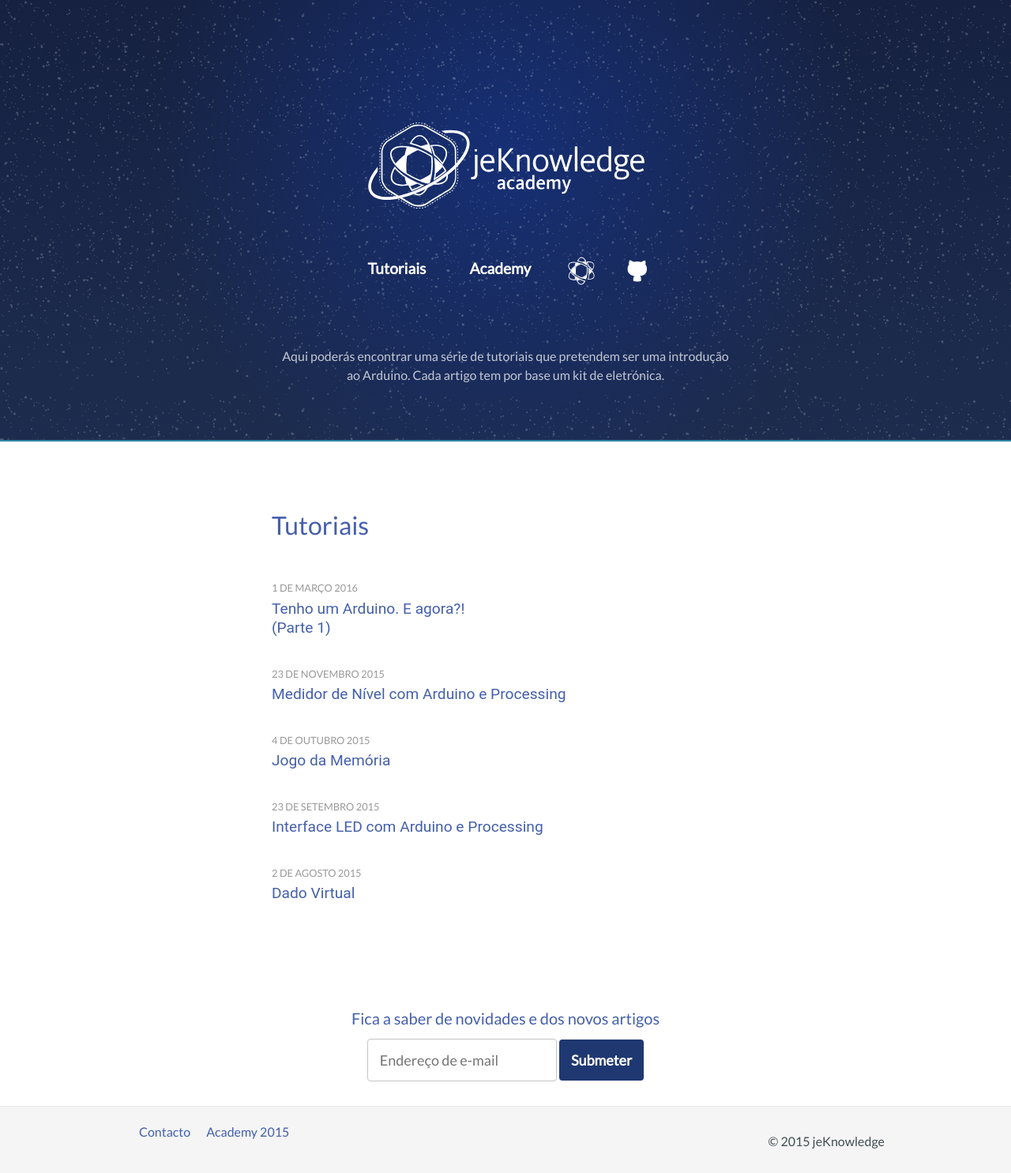
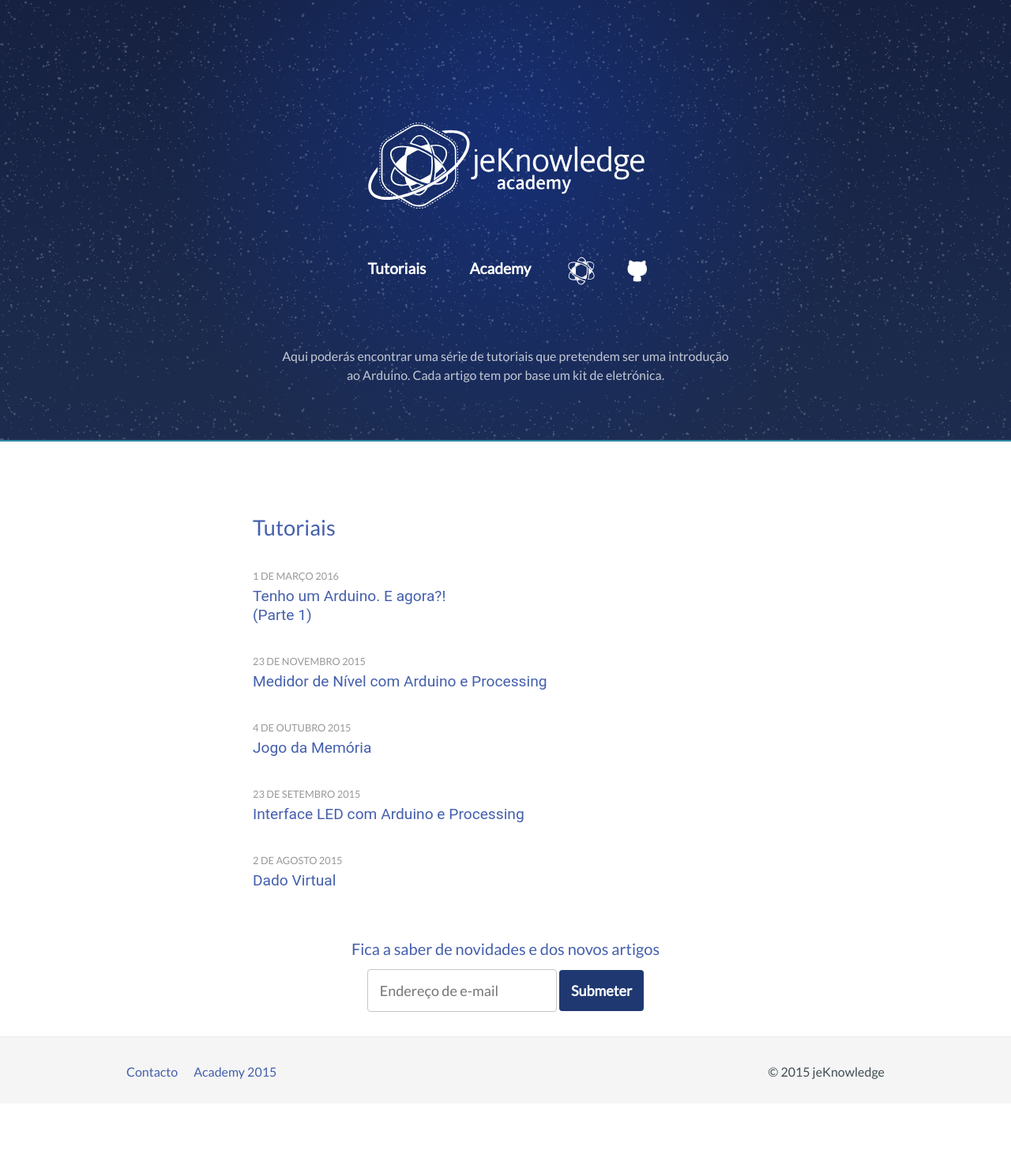
Before and after one commit to jeKnowledge/academy-articles, a Jekyll site: the page built from index.html, in a window 1280 px wide. Shown: the whole page at 79% size. Built offline with Jekyll 4.4.1, drawn with Linux system fonts in a browser that asks for light colours; comment, search, counter and statistics services are not loaded; after the commit the page ends 1397 px from its top, so only the background shows below that.

Commit message:
layout changes

```diff
--- a/_includes/newsletter.html
+++ b/_includes/newsletter.html
@@ -53,9 +53,9 @@
 }
 
 #mc_embed_signup {
-    text-align: center;
-  /*  background-color: #F1F1F1;*/
-    max-width:40em;
+text-align: center;
+  /*background-color: #F1F1F1;*/
+  max-width:40em;
     margin:auto;
 }
 
--- a/_layouts/default.html
+++ b/_layouts/default.html
@@ -13,7 +13,9 @@
 		<a href="{{paginator.next_page_path}}">&larr;</a> {% endif %} {% if paginator.previous_page %}
 		<a href="{{paginator.previous_page_path}}">&rarr;</a> {% endif %}
 	</nav>
-	{% endif %} {% include footer.html %} {% include analytics.html %}
+	{% endif %}
+	{% include footer.html %}
+	{% include analytics.html %}
 </body>
 
 </html>
--- a/css/style.css
+++ b/css/style.css
@@ -327,7 +327,7 @@
 #article {
   max-width: 40em;
   margin: 3em auto;
-  padding: 1.5em;
+  padding: 2em 1.5em 0 0;
 }
 @media all and (max-width: 860px) {
   #article {
@@ -358,8 +358,8 @@
   margin: 2em 0 1em 0;
 }
 h1 {
-  font-size: 2em;
-  margin: .5em 0;
+  font-size: 1.7em;
+  margin: .5em 0 0 0;
 }
 h2 {
   font-size: 1.5em;
@@ -432,9 +432,11 @@
   font-weight: bold;
 }
 ol, ul {
-  line-height: 1.5em;
+
+/*  line-height: 1.5em;
   padding: 0;
-  margin: 0 0 1em 1em;
+  margin: 0 0 1em 1em;*/
+
 }
 ul {
   list-style-type: disc;
@@ -596,7 +598,7 @@
 
 .entries {
   list-style: none;
-  margin: 3em 0;
+  margin: 2em 0;
   padding: 0;
 }
 .entry {
```
Also changed, not shown: academy.md (+1 -1 lines).
